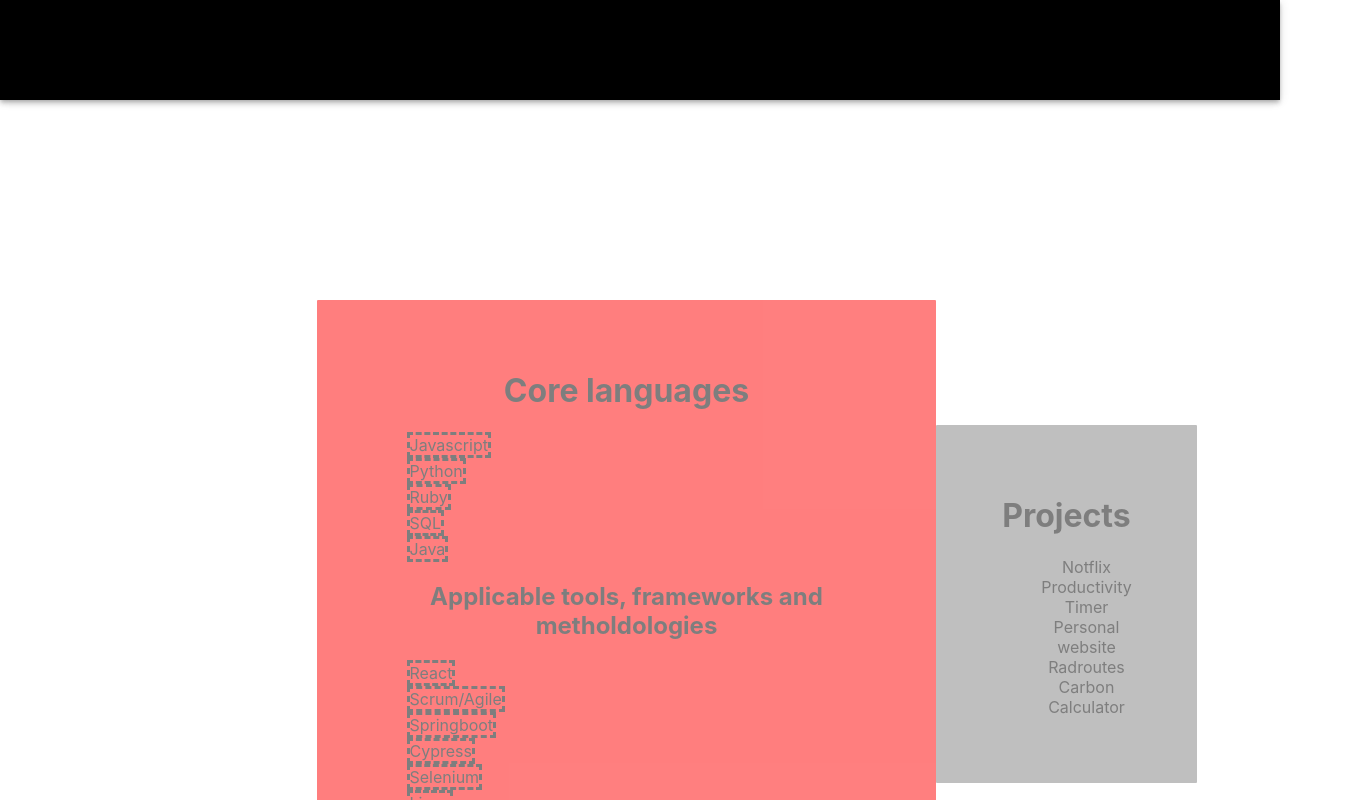
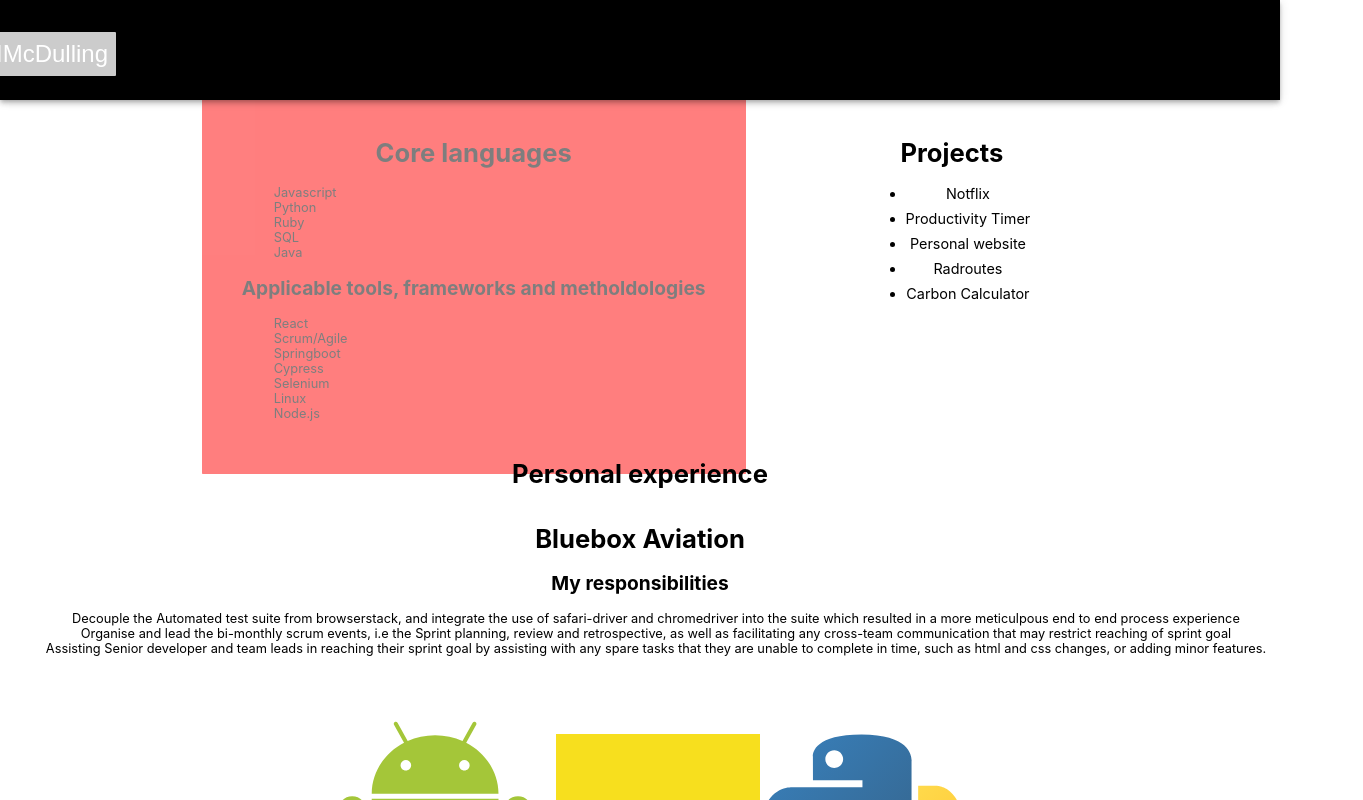
Before and after one commit to EenMac/Personal-portfolio.io, a React (Create React App) app: page /competencies in a window 1280 px wide. Shown: the top 800 px of the page, 1363 px wide, since content can reach past the window. Built offline with nearby package versions, Linux system fonts and the light colour scheme.

Commit message:
sections added

```diff
--- a/src/components/Competencies.js
+++ b/src/components/Competencies.js
@@ -25,6 +25,7 @@
               <li>Node.js</li>
             </ul>
         </div>
+        <div id="seperator"></div>
         <div id="projects-section">
           <h1>Projects</h1>
             <ul>
--- a/src/components/Navbar.js
+++ b/src/components/Navbar.js
@@ -28,15 +28,9 @@
                     </IconButton>
                     <Menu
                         anchorEl={anchorEl}
-                        // anchorOrigin={{
-                        // vertical: "bottom",
-                        // horizontal: "left"
-                        // }}
                         open={Boolean(anchorEl)}
                         onClose={handleClose}
-                        sx={{
-                        // display: { xs: "block", md: "none" }
-                        }}>
+                        >
                             <Button href="/">
                                 <MenuItem>Home</MenuItem>
                             </Button>
@@ -48,24 +42,6 @@
                             </Button>
                     </Menu>
                 </Box>
-                {/* <Typography
-                variant="h5"
-                noWrap
-                component="a"
-                href=""
-                // sx={{
-                //     mr: 2,
-                //     display: { xs: "flex", md: "none" },
-                //     flexGrow: 1,
-                //     fontFamily: "monospace",
-                //     fontWeight: 700,
-                //     letterSpacing: ".3rem",
-                //     color: "inherit",
-                //     textDecoration: "none"
-                // }}
-                >
-                LOGO
-                </Typography> */}
             </Toolbar>
         </Container>
     </AppBar>
--- a/src/css/Competencies.css
+++ b/src/css/Competencies.css
@@ -1,6 +1,6 @@
 #competencies-container{
-    /* height: 120vh; */
-    zoom: 100%;
+    height: 150vh;
+    zoom: 80%;
     display: flex;
     flex-wrap: wrap;
     align-items: center;
@@ -8,13 +8,12 @@
     flex-direction: column;
     justify-content: space-between;
 }
-div{
+/* div{
     padding: 50px;
-}
+} */
 #list-container{
     display: flex;
     justify-content:space-between;
-    align-items: center;
 }
 #languages{
     padding: 50px;
@@ -26,22 +25,30 @@
     position: relative;
     transform: translateY(100px);
     align-items: center;
-    /* margin-left: auto;
-    margin-right: auto; */
+}
+#seperator{
+    width: 100px;
+    max-width: 100px;
+    min-width: 100px;
 }
 #projects-section{
     padding: 50px;
     width: fit-content;
     border-radius: 1px;
     flex-direction: column;
-    background-color: grey;
-    opacity: .5;
     position: relative;
     transform: translateY(100px);
     align-items: center;
-    /* margin-left: auto;
-    margin-right: auto; */
 }
+#projects-section > ul > li{
+    margin: 10px;
+    font-size: large;
+    list-style: outside;
+    border-radius: none;
+    font-style: bold;
+
+}
+
 #experiences-section{
     margin-left: auto;
     margin-right: auto;
@@ -54,8 +61,6 @@
     margin-right: auto;
 }
 #languages > ul > li {
-    border-style: dashed;
-    display: block;
     width: fit-content;
     text-align: center;
 }
```
